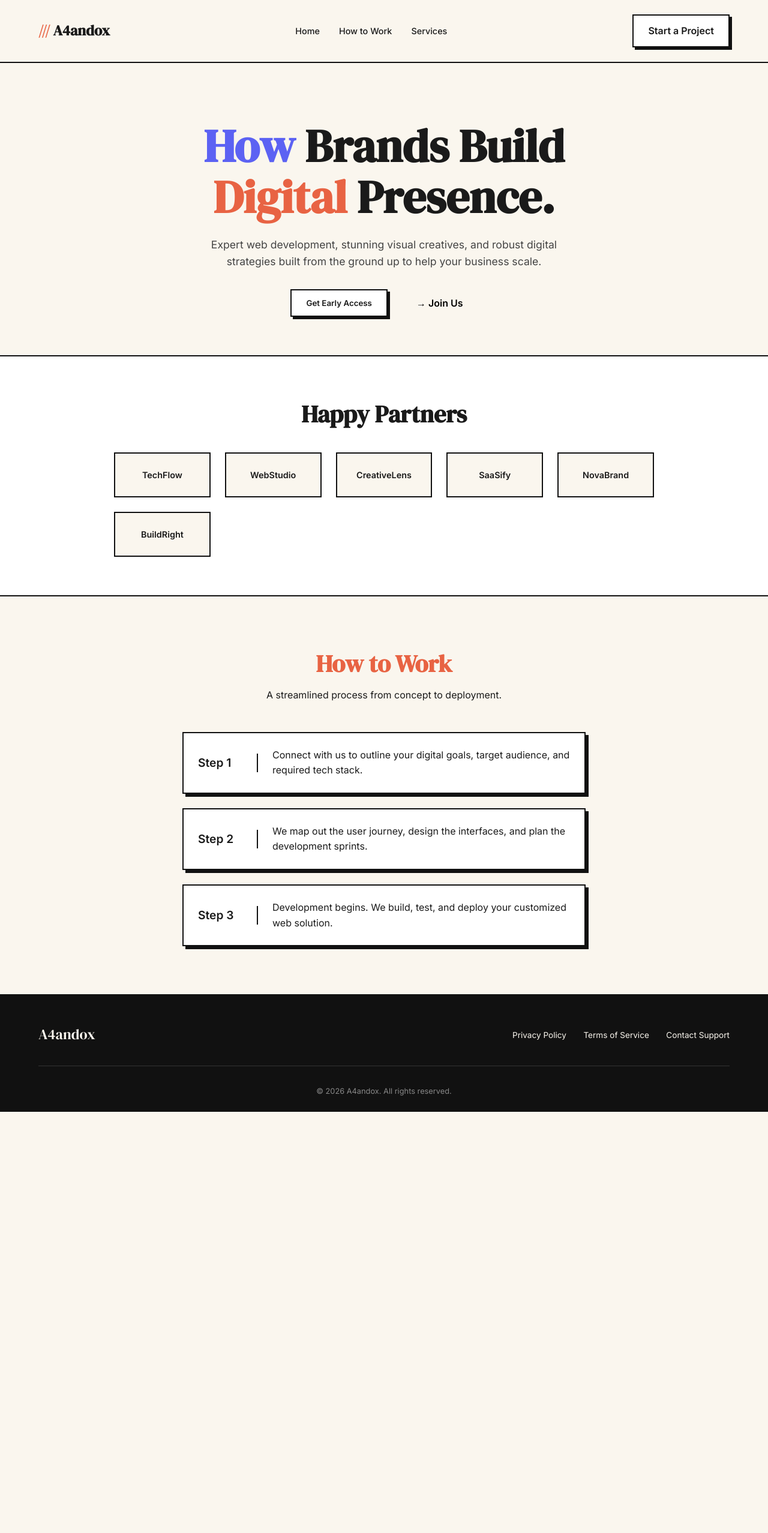
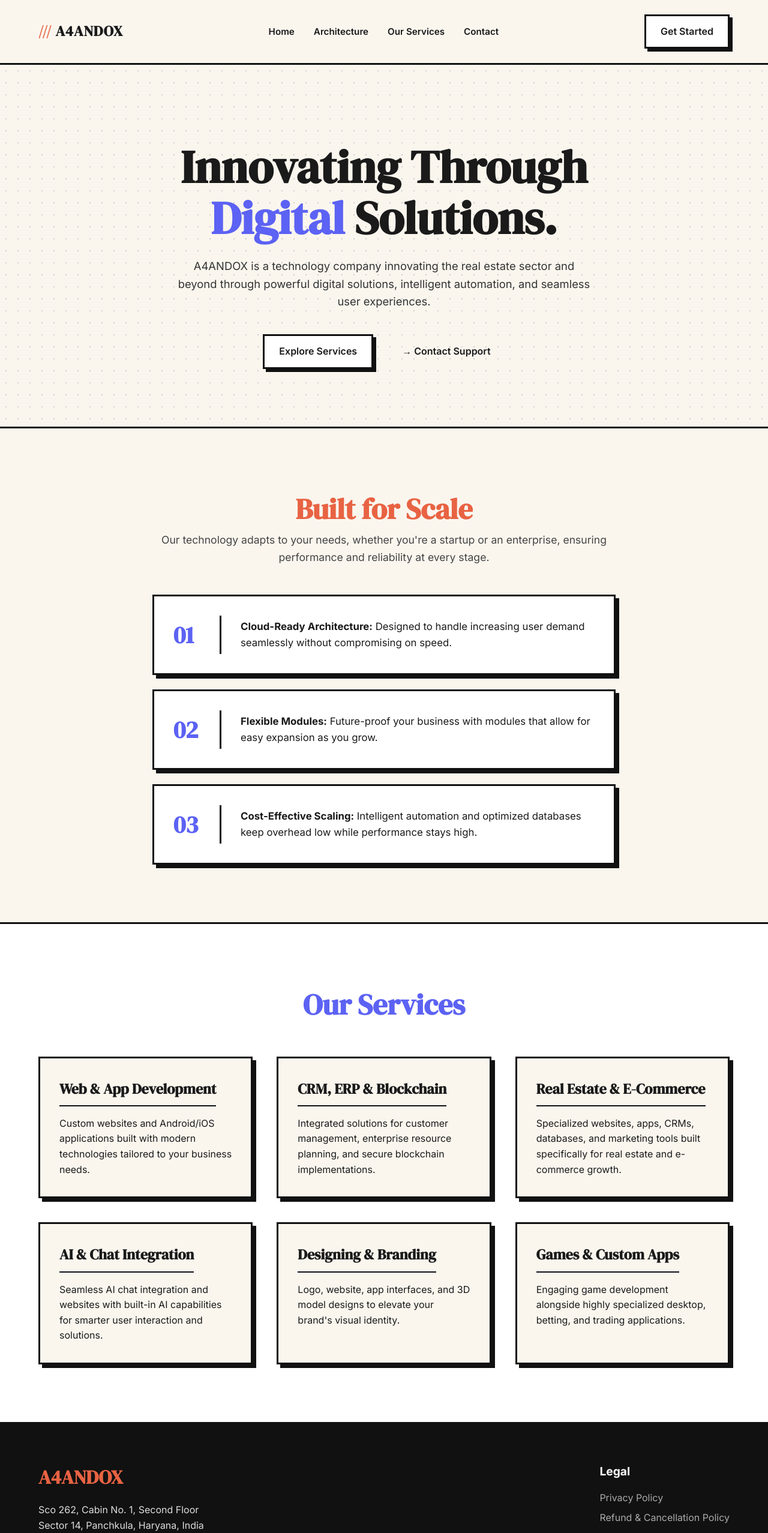
Before and after one commit to DatagenieSK/Anadox, a plain HTML site: page index.html in a window 1280 px wide. Shown: the top 2555 px of the page at 60% size. Before the commit the page ends 1853 px from the top, so only its background shows below. Drawn offline with Linux system fonts and the light colour scheme.

Commit message:
Add files via upload

```diff
--- a/index.html
+++ b/index.html
@@ -3,84 +3,109 @@
 <head>
     <meta charset="UTF-8">
     <meta name="viewport" content="width=device-width, initial-scale=1.0">
-    <title>A4andox | Creative Digital Solutions</title>
+    <title>A4ANDOX | Powerful Digital Solutions</title>
     <link rel="preconnect" href="https://fonts.googleapis.com">
     <link rel="preconnect" href="https://fonts.gstatic.com" crossorigin>
-    <link href="https://fonts.googleapis.com/css2?family=DM+Serif+Display&family=Inter:wght@400;500;600&display=swap" rel="stylesheet">
+    <link href="https://fonts.googleapis.com/css2?family=DM+Serif+Display&family=Inter:wght@400;500;600;700&display=swap" rel="stylesheet">
     <link rel="stylesheet" href="style.css">
 </head>
 <body>
 
     <nav class="navbar">
         <div class="logo">
-            <span class="logo-icon">///</span> A4andox
+            <span class="logo-icon">///</span> A4ANDOX
         </div>
         <ul class="nav-links">
             <li><a href="#home">Home</a></li>
-            <li><a href="#how-to-work">How to Work</a></li>
-            <li><a href="#services">Services</a></li>
+            <li><a href="#features">Architecture</a></li>
+            <li><a href="#services">Our Services</a></li>
+            <li><a href="#contact">Contact</a></li>
         </ul>
-        <a href="#contact" class="btn-primary">Start a Project</a>
+        <a href="#contact" class="btn-primary">Get Started</a>
     </nav>
 
     <header id="home" class="hero">
         <h1 class="hero-title">
-            <span class="text-blue">How</span> Brands Build <br>
-            <span class="text-orange">Digital</span> Presence.
+            Innovating Through <br>
+            <span class="text-blue">Digital</span> Solutions.
         </h1>
         <p class="hero-subtitle">
-            Expert web development, stunning visual creatives, and robust digital strategies built from the ground up to help your business scale.
+            A4ANDOX is a technology company innovating the real estate sector and beyond through powerful digital solutions, intelligent automation, and seamless user experiences.
         </p>
         <div class="hero-ctas">
-            <button class="btn-primary" id="cta-main">Get Early Access</button>
-            <button class="btn-secondary" id="cta-secondary">→ Join Us</button>
+            <a href="#services" class="btn-primary" id="cta-main">Explore Services</a>
+            <a href="#contact" class="btn-secondary" id="cta-secondary">→ Contact Support</a>
         </div>
-        <div class="dec-dot-grid"></div>
     </header>
 
-    <section class="partners">
-        <h2 class="section-title">Happy Partners</h2>
-        <div class="partner-grid">
-            <div class="partner-card">TechFlow</div>
-            <div class="partner-card">WebStudio</div>
-            <div class="partner-card">CreativeLens</div>
-            <div class="partner-card">SaaSify</div>
-            <div class="partner-card">NovaBrand</div>
-            <div class="partner-card">BuildRight</div>
-        </div>
-    </section>
-
-    <section id="how-to-work" class="how-to-work">
-        <h2 class="section-title text-orange">How to Work</h2>
-        <p class="section-subtitle">A streamlined process from concept to deployment.</p>
+    <section id="features" class="how-to-work">
+        <h2 class="section-title text-orange">Built for Scale</h2>
+        <p class="section-subtitle">Our technology adapts to your needs, whether you're a startup or an enterprise, ensuring performance and reliability at every stage.</p>
 
         <div class="steps-container">
             <div class="step-card">
-                <div class="step-number">Step 1</div>
-                <div class="step-text">Connect with us to outline your digital goals, target audience, and required tech stack.</div>
+                <div class="step-number">01</div>
+                <div class="step-text"><strong>Cloud-Ready Architecture:</strong> Designed to handle increasing user demand seamlessly without compromising on speed.</div>
             </div>
             <div class="step-card">
-                <div class="step-number">Step 2</div>
-                <div class="step-text">We map out the user journey, design the interfaces, and plan the development sprints.</div>
+                <div class="step-number">02</div>
+                <div class="step-text"><strong>Flexible Modules:</strong> Future-proof your business with modules that allow for easy expansion as you grow.</div>
             </div>
             <div class="step-card">
-                <div class="step-number">Step 3</div>
-                <div class="step-text">Development begins. We build, test, and deploy your customized web solution.</div>
+                <div class="step-number">03</div>
+                <div class="step-text"><strong>Cost-Effective Scaling:</strong> Intelligent automation and optimized databases keep overhead low while performance stays high.</div>
             </div>
         </div>
     </section>
 
-    <footer class="legal-footer">
-        <div class="footer-content">
-            <div class="footer-logo">A4andox</div>
-            <div class="footer-links">
-                <a href="#privacy">Privacy Policy</a>
-                <a href="#terms">Terms of Service</a>
-                <a href="#contact">Contact Support</a>
+    <section id="services" class="services">
+        <h2 class="section-title text-blue" style="text-align: center; margin-bottom: 3rem;">Our Services</h2>
+
+        <div class="services-grid">
+            <div class="service-card">
+                <h3>Web & App Development</h3>
+                <p>Custom websites and Android/iOS applications built with modern technologies tailored to your business needs.</p>
+            </div>
+            <div class="service-card">
+                <h3>CRM, ERP & Blockchain</h3>
+                <p>Integrated solutions for customer management, enterprise resource planning, and secure blockchain implementations.</p>
+            </div>
+            <div class="service-card">
+                <h3>Real Estate & E-Commerce</h3>
+                <p>Specialized websites, apps, CRMs, databases, and marketing tools built specifically for real estate and e-commerce growth.</p>
+            </div>
+            <div class="service-card">
+                <h3>AI & Chat Integration</h3>
+                <p>Seamless AI chat integration and websites with built-in AI capabilities for smarter user interaction and solutions.</p>
+            </div>
+            <div class="service-card">
+                <h3>Designing & Branding</h3>
+                <p>Logo, website, app interfaces, and 3D model designs to elevate your brand's visual identity.</p>
+            </div>
+            <div class="service-card">
+                <h3>Games & Custom Apps</h3>
+                <p>Engaging game development alongside highly specialized desktop, betting, and trading applications.</p>
+            </div>
+        </div>
+    </section>
+
+    <footer id="contact" class="legal-footer">
+        <div class="footer-top">
+            <div class="contact-info">
+                <h2 class="footer-logo">A4ANDOX</h2>
+                <p>Sco 262, Cabin No. 1, Second Floor<br>Sector 14, Panchkula, Haryana, India</p>
+                <p><strong>Email:</strong> support@a4andox.in</p>
+                <p><strong>Phone:</strong> +91-9023457656</p>
+            </div>
+            <div class="quick-links">
+                <h3>Legal</h3>
+                <a href="#">Privacy Policy</a>
+                <a href="#">Refund & Cancellation Policy</a>
+                <a href="#">Terms of Service</a>
             </div>
         </div>
         <div class="copyright">
-            &copy; 2026 A4andox. All rights reserved.
+            &copy; 2026 A4ANDOX OPC PVT LTD. All rights reserved.
         </div>
     </footer>
 
--- a/script.js
+++ b/script.js
@@ -10,26 +10,29 @@ document.addEventListener('DOMContentLoaded', () => {
 
             const targetElement = document.querySelector(targetId);
             if (targetElement) {
-                targetElement.scrollIntoView({
+                // Account for the sticky header offset
+                const headerOffset = 80;
+                const elementPosition = targetElement.getBoundingClientRect().top;
+                const offsetPosition = elementPosition + window.pageYOffset - headerOffset;
+
+                window.scrollTo({
+                    top: offsetPosition,
                     behavior: 'smooth'
                 });
             }
         });
     });
 
-    // Simple interaction for CTA buttons
-    const mainCta = document.getElementById('cta-main');
-    const secondaryCta = document.getElementById('cta-secondary');
+    // Optional: Add a simple hover effect to service cards using JS
+    const serviceCards = document.querySelectorAll('.service-card');
 
-    if (mainCta) {
-        mainCta.addEventListener('click', () => {
-            alert('Redirecting to project onboarding for A4andox...');
+    serviceCards.forEach(card => {
+        card.addEventListener('mouseenter', () => {
+            card.style.backgroundColor = '#fff';
         });
-    }
 
-    if (secondaryCta) {
-        secondaryCta.addEventListener('click', () => {
-            alert('Opening contact channels...');
+        card.addEventListener('mouseleave', () => {
+            card.style.backgroundColor = 'var(--bg-cream)';
         });
-    }
+    });
 });
--- a/style.css
+++ b/style.css
@@ -15,6 +15,10 @@
     box-sizing: border-box;
 }
 
+html {
+    scroll-behavior: smooth;
+}
+
 body {
     background-color: var(--bg-cream);
     color: var(--text-black);
@@ -24,7 +28,7 @@ body {
 }
 
 /* Typography */
-h1, h2, .logo {
+h1, h2, h3, .logo, .footer-logo {
     font-family: var(--font-heading);
 }
 
@@ -37,13 +41,17 @@ h1, h2, .logo {
     justify-content: space-between;
     align-items: center;
     padding: 1.5rem 5%;
-    border-bottom: 2px solid var(--border-dark);
+    border-bottom: 3px solid var(--border-dark);
     background-color: var(--bg-cream);
+    position: sticky;
+    top: 0;
+    z-index: 100;
 }
 
 .logo {
     font-size: 1.5rem;
     font-weight: bold;
+    letter-spacing: 1px;
 }
 
 .logo-icon { color: var(--accent-orange); }
@@ -57,8 +65,13 @@ h1, h2, .logo {
 .nav-links a {
     text-decoration: none;
     color: var(--text-black);
-    font-weight: 500;
-    font-size: 0.9rem;
+    font-weight: 600;
+    font-size: 0.95rem;
+    transition: color 0.2s;
+}
+
+.nav-links a:hover {
+    color: var(--accent-orange);
 }
 
 /* Buttons (Neo-Brutalist Style) */
@@ -69,18 +82,18 @@ h1, h2, .logo {
     cursor: pointer;
     text-decoration: none;
     display: inline-block;
-    transition: transform 0.1s ease;
+    transition: transform 0.1s ease, box-shadow 0.1s ease;
 }
 
 .btn-primary {
     background-color: #fff;
     color: var(--text-black);
-    border: 2px solid var(--border-dark);
-    box-shadow: 4px 4px 0px 0px var(--border-dark);
+    border: 3px solid var(--border-dark);
+    box-shadow: 5px 5px 0px 0px var(--border-dark);
 }
 
 .btn-primary:active {
-    transform: translate(4px, 4px);
+    transform: translate(5px, 5px);
     box-shadow: 0px 0px 0px 0px var(--border-dark);
 }
 
@@ -88,26 +101,33 @@ h1, h2, .logo {
     background: transparent;
     border: none;
     font-size: 1rem;
+    color: var(--text-black);
+}
+
+.btn-secondary:hover {
+    text-decoration: underline;
 }
 
 /* Hero Section */
 .hero {
     text-align: center;
-    padding: 6rem 5% 4rem;
-    position: relative;
+    padding: 8rem 5% 6rem;
+    border-bottom: 3px solid var(--border-dark);
+    background-image: radial-gradient(#ccc 1px, transparent 1px);
+    background-size: 20px 20px;
 }
 
 .hero-title {
-    font-size: clamp(3rem, 6vw, 5rem);
+    font-size: clamp(3rem, 6vw, 5.5rem);
     line-height: 1.1;
     margin-bottom: 1.5rem;
 }
 
 .hero-subtitle {
-    max-width: 600px;
-    margin: 0 auto 2rem;
-    font-size: 1.1rem;
-    color: #444;
+    max-width: 700px;
+    margin: 0 auto 2.5rem;
+    font-size: 1.15rem;
+    color: #333;
 }
 
 .hero-ctas {
@@ -117,52 +137,23 @@ h1, h2, .logo {
     align-items: center;
 }
 
-/* Partners Section */
-.partners {
-    padding: 4rem 5%;
-    text-align: center;
-    background-color: #fff;
-    border-top: 2px solid var(--border-dark);
-    border-bottom: 2px solid var(--border-dark);
-}
-
-.section-title {
-    font-size: 2.5rem;
-    margin-bottom: 0.5rem;
-}
-
-.partner-grid {
-    display: grid;
-    grid-template-columns: repeat(auto-fit, minmax(150px, 1fr));
-    gap: 1.5rem;
-    margin-top: 2rem;
+/* Architecture / How to Work */
+.how-to-work {
+    padding: 6rem 5%;
     max-width: 900px;
-    margin-left: auto;
-    margin-right: auto;
-}
-
-.partner-card {
-    border: 2px solid var(--border-dark);
-    padding: 1.5rem 1rem;
-    font-weight: 600;
-    font-size: 0.9rem;
-    background-color: var(--bg-cream);
-}
-
-/* How to Work Section */
-.how-to-work {
-    padding: 5rem 5%;
-    max-width: 800px;
     margin: 0 auto;
 }
 
 .section-subtitle {
     text-align: center;
     margin-bottom: 3rem;
+    font-size: 1.1rem;
+    color: #444;
 }
 
 .how-to-work .section-title {
     text-align: center;
+    font-size: 3rem;
 }
 
 .steps-container {
@@ -173,65 +164,131 @@ h1, h2, .logo {
 
 .step-card {
     display: flex;
-    border: 2px solid var(--border-dark);
+    border: 3px solid var(--border-dark);
     background-color: #fff;
-    box-shadow: 5px 5px 0px 0px var(--border-dark);
-    padding: 1.5rem;
+    box-shadow: 6px 6px 0px 0px var(--border-dark);
+    padding: 2rem;
     align-items: center;
 }
 
 .step-number {
+    font-family: var(--font-heading);
     font-weight: bold;
-    font-size: 1.2rem;
-    min-width: 100px;
-    border-right: 2px solid var(--border-dark);
-    margin-right: 1.5rem;
+    font-size: 2.5rem;
+    color: var(--accent-blue);
+    min-width: 80px;
+    border-right: 3px solid var(--border-dark);
+    margin-right: 2rem;
+    padding-right: 1rem;
+}
+
+.step-text {
+    font-size: 1.05rem;
+}
+
+/* Services Grid */
+.services {
+    padding: 6rem 5%;
+    background-color: #fff;
+    border-top: 3px solid var(--border-dark);
+    border-bottom: 3px solid var(--border-dark);
+}
+
+.services .section-title {
+    font-size: 3rem;
+}
+
+.services-grid {
+    display: grid;
+    grid-template-columns: repeat(auto-fit, minmax(300px, 1fr));
+    gap: 2.5rem;
+    max-width: 1200px;
+    margin: 0 auto;
+}
+
+.service-card {
+    border: 3px solid var(--border-dark);
+    padding: 2rem;
+    background-color: var(--bg-cream);
+    box-shadow: 6px 6px 0px 0px var(--border-dark);
+    transition: transform 0.2s ease;
+}
+
+.service-card:hover {
+    transform: translateY(-5px);
+}
+
+.service-card h3 {
+    font-size: 1.5rem;
+    margin-bottom: 1rem;
+    color: var(--text-black);
+    border-bottom: 2px solid var(--border-dark);
+    padding-bottom: 0.5rem;
+    display: inline-block;
 }
 
 /* Footer */
 .legal-footer {
     background-color: var(--border-dark);
     color: var(--bg-cream);
-    padding: 3rem 5% 1.5rem;
+    padding: 4rem 5% 2rem;
 }
 
-.footer-content {
+.footer-top {
     display: flex;
     justify-content: space-between;
-    align-items: center;
-    margin-bottom: 2rem;
-    border-bottom: 1px solid #333;
-    padding-bottom: 2rem;
+    flex-wrap: wrap;
+    gap: 3rem;
+    margin-bottom: 3rem;
+    border-bottom: 1px solid #444;
+    padding-bottom: 3rem;
+    max-width: 1200px;
+    margin-left: auto;
+    margin-right: auto;
 }
 
 .footer-logo {
-    font-family: var(--font-heading);
-    font-size: 1.5rem;
+    font-size: 2rem;
+    color: var(--accent-orange);
+    margin-bottom: 1rem;
 }
 
-.footer-links a {
-    color: var(--bg-cream);
-    text-decoration: none;
-    margin-left: 1.5rem;
-    font-size: 0.85rem;
+.contact-info p {
+    margin-bottom: 0.5rem;
+    color: #ddd;
 }
 
-.footer-links a:hover {
-    text-decoration: underline;
+.quick-links h3 {
+    font-family: var(--font-body);
+    font-size: 1.2rem;
+    margin-bottom: 1rem;
+    color: #fff;
+}
+
+.quick-links a {
+    display: block;
+    color: #aaa;
+    text-decoration: none;
+    margin-bottom: 0.5rem;
+    transition: color 0.2s;
+}
+
+.quick-links a:hover {
+    color: var(--accent-blue);
 }
 
 .copyright {
     text-align: center;
-    font-size: 0.8rem;
-    color: #888;
+    font-size: 0.9rem;
+    color: #777;
 }
 
 /* Mobile Responsiveness */
 @media (max-width: 768px) {
     .nav-links { display: none; }
+    .hero { padding: 5rem 5% 4rem; }
     .hero-ctas { flex-direction: column; }
-    .footer-content { flex-direction: column; gap: 1.5rem; }
-    .footer-links a { margin: 0 0.75rem; }
-    .step-card { flex-direction: column; align-items: flex-start; text-align: left; }
-    .step-number { border-right: none; border-bottom: 2px solid var(--border-dark); padding-bottom: 0.5rem; margin-bottom: 0.5rem; width: 100%; }
+    .step-card { flex-direction: column; align-items: flex-start; text-align: left; padding: 1.5rem; }
+    .step-number { border-right: none; border-bottom: 3px solid var(--border-dark); padding-bottom: 0.5rem; margin-bottom: 1rem; width: 100%; }
+    .footer-top { flex-direction: column; }
 }
```
